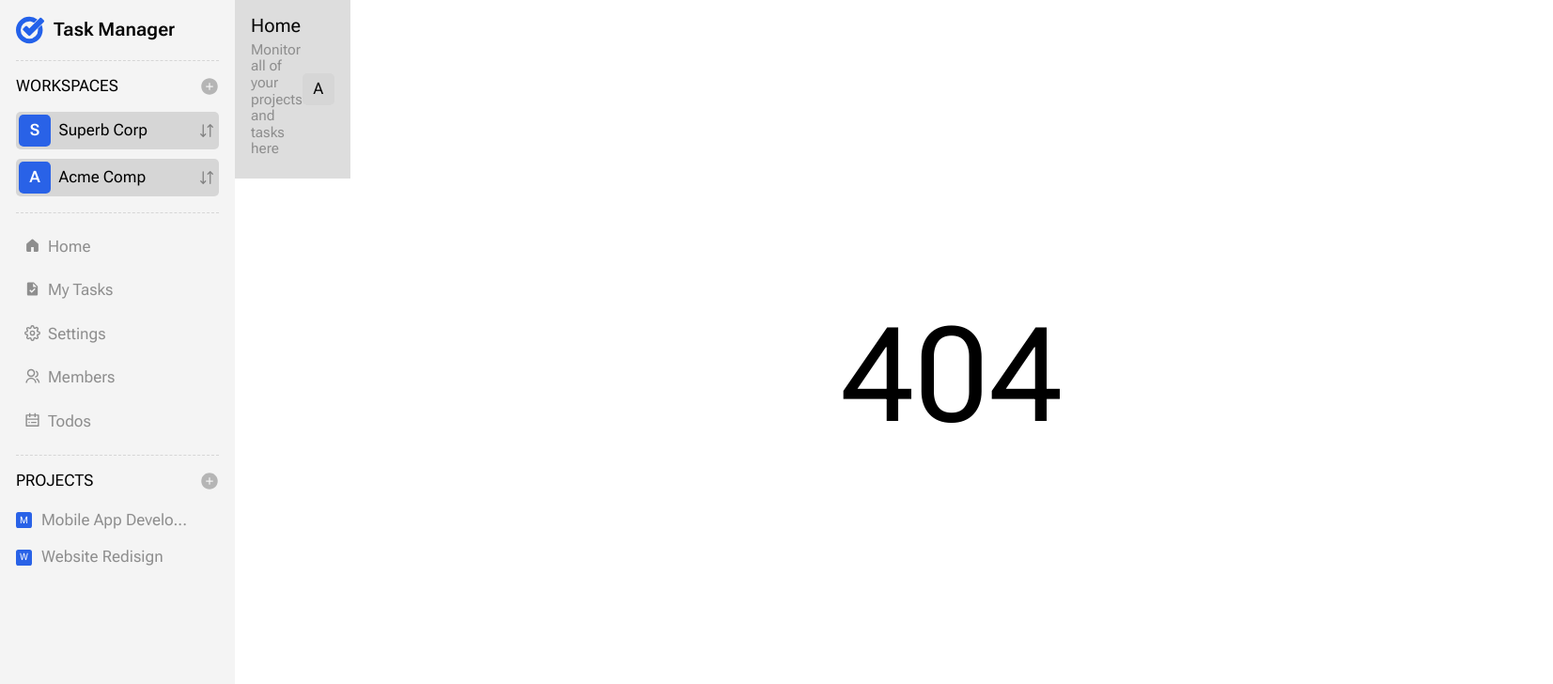
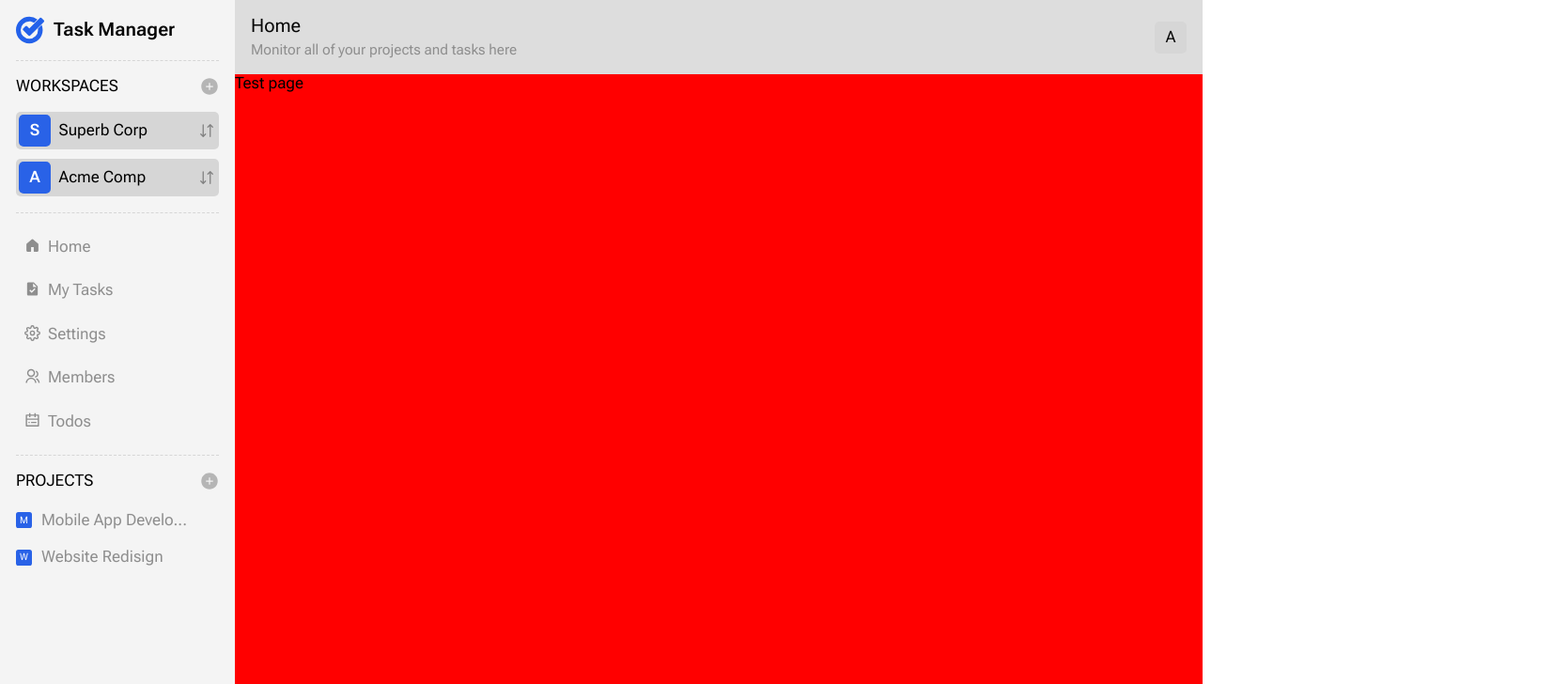
Before and after one commit to webioann/sandbox_prisma, a Next.js app: page /testpage in a window 1280 px wide. Before the commit this address had no page. Shown: the top 728 px of the page at 94% size, 1653 px wide, since content can reach past the window. Built offline with nearby package versions, Linux system fonts and the light colour scheme.

Commit message:
finally fix grid bug

```diff
--- a/app/layout.tsx
+++ b/app/layout.tsx
@@ -7,7 +7,7 @@ import SideNavigation from "@/components/SideNavigation/SideNavigation"
 import ContainerFluid from "@/components/Containers/ContainerFluid"
 import ContainerMain from "@/components/Containers/ContainerMain"
 import TopHeader from "@/components/TopHeader/TopHeader"
-import ProjectsLinkList from "@/components/ProjectsLinkList/ProjectsLinkList";
+import ProjectsLinkList from "@/components/ProjectsLinkList/ProjectsLinkList"
 import './global.css'
 
 const font = Roboto_Flex({ subsets: ["latin"], weight: ['400', '600', '800'] });
@@ -17,7 +17,9 @@ export const metadata: Metadata = {
   description: "Generated by create next app",
 };
 
-export default function RootLayout({ children }: Readonly<{ children: React.ReactNode }>) {
+export default function RootLayout({ children }: Readonly<{
+    children: React.ReactNode
+  }>) {
     return (
       <html lang="en">
         <body className={font.className}>
@@ -31,9 +33,8 @@ export default function RootLayout({ children }: Readonly<{ children: React.Reac
 
             <ContainerMain>
               <TopHeader/>
+              {children}
             </ContainerMain>
-
-            {children}
           </ContainerFluid>
         </body>
       </html>
--- a/app/not-found.tsx
+++ /dev/null
@@ -1,21 +0,0 @@
-import React from 'react'
-
-function NotFoundPage() {
-    return (
-        <div style={{
-            width: '100%',
-            minWidth: `100%`,
-            minHeight: '100vh',
-            position: 'relative',
-            display: 'flex',
-            justifyContent: 'center',
-            alignItems: 'center',
-            color: 'black',
-            fontSize: '140px'
-        }}>
-            404
-        </div>
-    )
-}
-
-export default NotFoundPage;
--- a/app/page.tsx
+++ b/app/page.tsx
@@ -2,6 +2,6 @@
 // import { redirect } from 'next/navigation'
 
 async function HomePage() {
-  <h1>HOME PAGE</h1>
+  return  null
 }
 export default HomePage;
--- /dev/null
+++ b/app/testpage/page.tsx
@@ -0,0 +1,18 @@
+import React from 'react'
+
+function TestPage() {
+    return (
+        <div style={{
+            margin: 0,
+            display: 'flex',
+            flex: 1,
+            backgroundColor: 'red',
+            width: '100%',
+            minHeight: '100%'
+        }}>
+            Test page
+        </div>
+    )
+}
+
+export default TestPage
--- a/app/todos/page.tsx
+++ b/app/todos/page.tsx
@@ -20,8 +20,8 @@ async function TodosPage() {
     const todos = await fetchTodo()
 
     return (
-        <main className="main">
-            <section className="container">
+        <main className="todos-page">
+            <section>
                 <Link href='/' className="link-btn">Back to Home</Link>
                 <h1>TODOs</h1>
                 <AddTodoInput/>
--- a/app/todos/todos.scss
+++ b/app/todos/todos.scss
@@ -1,3 +1,8 @@
+.todos-page{
+    background-color: red;
+    display: flex;
+    flex: 1;
+}
 h1{
     padding: 10px;
     text-align: center;
@@ -15,6 +20,5 @@ h1{
 .todo-list{
     display: grid;
     justify-content: center;
-    padding-top: 50px;
     gap: 1rem;
 }
--- a/components/Containers/ContainerMain.tsx
+++ b/components/Containers/ContainerMain.tsx
@@ -3,16 +3,15 @@ import React from 'react'
 const ContainerMain = ({ children }: { children: React.ReactNode}) => {
 
     return (
-        <div style={{
+        <main style={{
             width: '100%',
             height: '100%',
             minHeight: '100vh',
-            position: 'relative',
-            display: 'grid',
-            alignItems: 'start',
+            display: 'flex',
+            flexDirection: 'column',
         }}>
             { children }
-        </div>
+        </main>
     )
 }
 
--- a/components/SideNavigation/SideNavigation.tsx
+++ b/components/SideNavigation/SideNavigation.tsx
@@ -25,7 +25,7 @@ function SideNavigation() {
                 <FiSettings/>
                 <h4 className='link-name'>Settings</h4>
             </Link>
-            <Link href={"/members"} className={path === '/members' ? 'nav-link active' : 'nav-link'}>
+            <Link href={"/testpage"} className={path === '/members' ? 'nav-link active' : 'nav-link'}>
                 <RiGroupLine/>
                 <h4 className='link-name'>Members</h4>
             </Link>
--- a/components/TopHeader/TopHeader.tsx
+++ b/components/TopHeader/TopHeader.tsx
@@ -5,16 +5,16 @@ import './top-header.scss'
 function TopHeader() {
     const path = 'Home'
     return (
-        <header className='top-header'>
-            <div className='header-title'>
+        <div className='top-header'>
+            <header className='header-title'>
                 <h3 className='page-name'>{path}</h3>
                 <p className='header-discription'>Monitor all of your projects and tasks here</p>
-            </div>
+            </header>
             <Link href={'/account'} className='account-link'>
                 A
             </Link>
-        </header>
+        </div>
     )
 }
 
-export default TopHeader
+export default TopHeader;
--- a/components/TopHeader/top-header.scss
+++ b/components/TopHeader/top-header.scss
@@ -1,6 +1,7 @@
 .top-header{
     display: flex;
     align-items: center;
+    height: 80px;
     padding: 1rem;
     background-color: #dddddd;
     .header-title{
@@ -12,7 +13,7 @@
         .header-discription{
             color: var(--text-second);
             font-size: 0.9rem;
-            padding: 5px 0;
+            padding-top: 5px;
         }
     }
     .account-link{
```
Also changed, not shown: app/global.css (+0 -15 lines).
